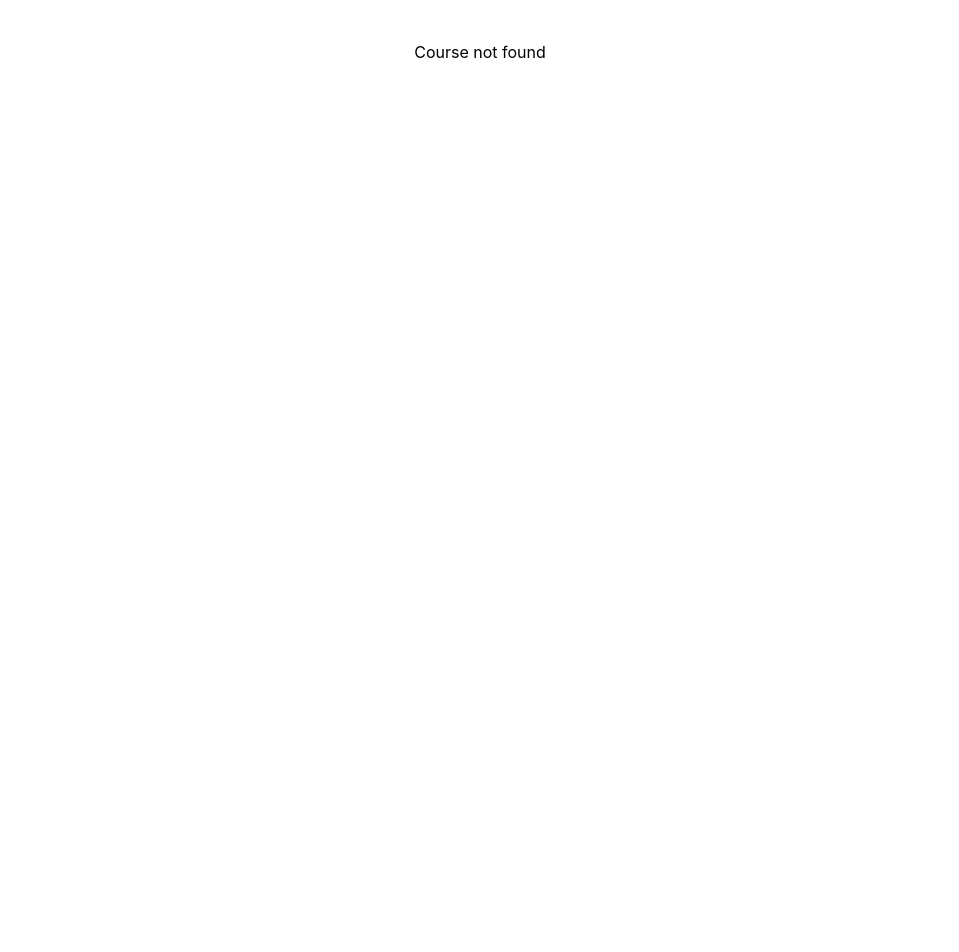
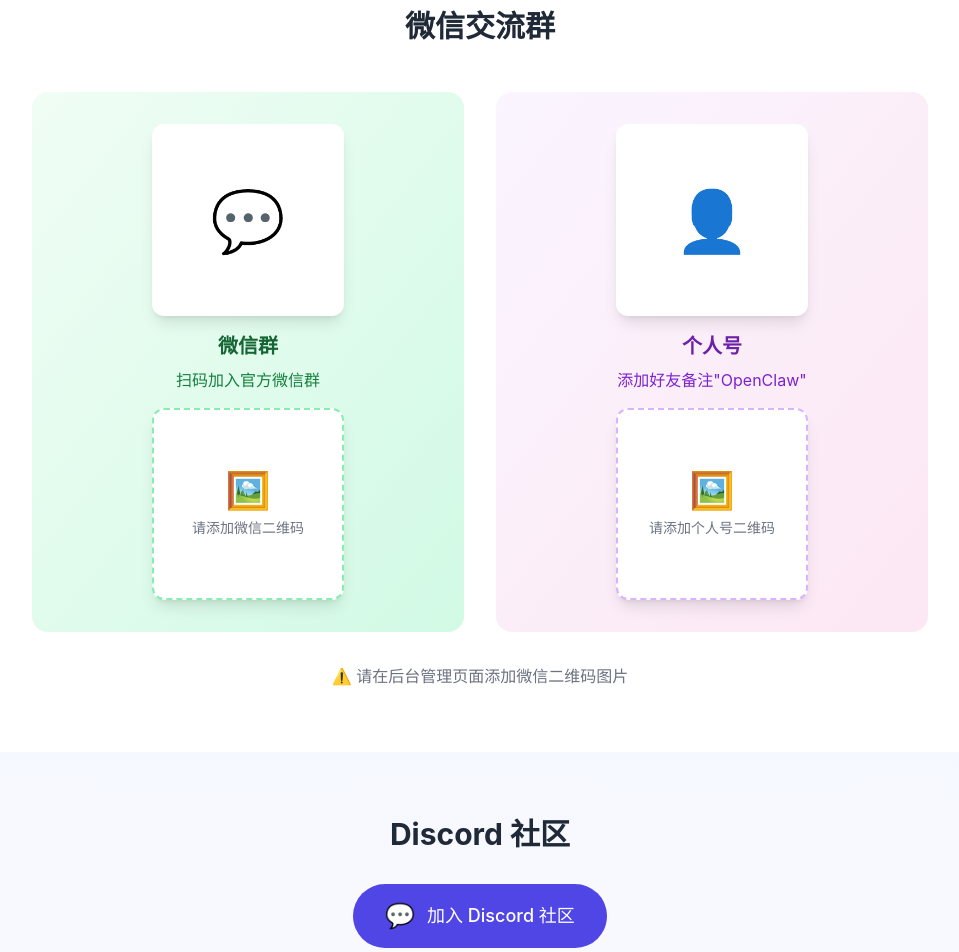
Before and after one commit to 892153301/openclawDLX, a Next.js app: page /community in a window 1280 px wide. Before the commit this address had no page. Shown: the part 348-1300 px from the top of the page, without its empty margins (160-1119 px from the left). Before the commit the page ends 800 px from the top, so only its background shows below. Built offline with nearby package versions, Linux system fonts and the light colour scheme.

Commit message:
Add community page and fix openclaw101 naming

```diff
--- /dev/null
+++ b/app/community/page.tsx
@@ -0,0 +1,142 @@
+import Link from 'next/link'
+
+export default function CommunityPage() {
+  return (
+    <div className="min-h-screen bg-gradient-to-b from-indigo-50 to-white">
+      {/* Hero */}
+      <section className="py-20 px-4">
+        <div className="max-w-4xl mx-auto text-center">
+          <h1 className="text-4xl md:text-5xl font-bold bg-gradient-to-r from-indigo-600 to-purple-600 bg-clip-text text-transparent mb-6">
+            社区
+          </h1>
+          <p className="text-xl text-gray-600 mb-8">
+            加入 OpenClaw 大龙虾社区，与志同道合的开发者一起成长
+          </p>
+        </div>
+      </section>
+
+      {/* WeChat Groups */}
+      <section className="py-16 px-4 bg-white">
+        <div className="max-w-4xl mx-auto">
+          <h2 className="text-3xl font-bold text-center text-gray-800 mb-12">
+            微信交流群
+          </h2>
+
+          <div className="grid md:grid-cols-2 gap-8">
+            {/* WeChat Group */}
+            <div className="bg-gradient-to-br from-green-50 to-emerald-100 rounded-2xl p-8 text-center">
+              <div className="w-48 h-48 mx-auto mb-4 bg-white rounded-xl shadow-lg flex items-center justify-center">
+                <span className="text-6xl">💬</span>
+              </div>
+              <h3 className="text-xl font-bold text-green-800 mb-2">微信群</h3>
+              <p className="text-green-700 mb-4">扫码加入官方微信群</p>
+              <div className="w-48 h-48 mx-auto bg-white rounded-xl shadow-lg flex items-center justify-center border-2 border-dashed border-green-300">
+                <div className="text-center">
+                  <div className="text-4xl mb-2">🖼️</div>
+                  <p className="text-sm text-gray-500">请添加微信二维码</p>
+                </div>
+              </div>
+            </div>
+
+            {/* Personal WeChat */}
+            <div className="bg-gradient-to-br from-purple-50 to-pink-100 rounded-2xl p-8 text-center">
+              <div className="w-48 h-48 mx-auto mb-4 bg-white rounded-xl shadow-lg flex items-center justify-center">
+                <span className="text-6xl">👤</span>
+              </div>
+              <h3 className="text-xl font-bold text-purple-800 mb-2">个人号</h3>
+              <p className="text-purple-700 mb-4">添加好友备注"OpenClaw"</p>
+              <div className="w-48 h-48 mx-auto bg-white rounded-xl shadow-lg flex items-center justify-center border-2 border-dashed border-purple-300">
+                <div className="text-center">
+                  <div className="text-4xl mb-2">🖼️</div>
+                  <p className="text-sm text-gray-500">请添加个人号二维码</p>
+                </div>
+              </div>
+            </div>
+          </div>
+
+          <p className="text-center text-gray-500 mt-8">
+            ⚠️ 请在后台管理页面添加微信二维码图片
+          </p>
+        </div>
+      </section>
+
+      {/* Discord */}
+      <section className="py-16 px-4">
+        <div className="max-w-4xl mx-auto text-center">
+          <h2 className="text-3xl font-bold text-gray-800 mb-8">
+            Discord 社区
+          </h2>
+
+          <a
+            href="https://discord.com/invite/clawd"
+            target="_blank"
+            rel="noopener noreferrer"
+            className="inline-flex items-center gap-3 px-8 py-4 bg-indigo-600 text-white rounded-full text-lg font-medium hover:bg-indigo-700 transition-colors"
+          >
+            <span className="text-2xl">💬</span>
+            加入 Discord 社区
+          </a>
+
+          <p className="text-gray-500 mt-4">
+            与全球开发者交流，参与讨论
+          </p>
+        </div>
+      </section>
+
+      {/* GitHub */}
+      <section className="py-16 px-4 bg-white">
+        <div className="max-w-4xl mx-auto text-center">
+          <h2 className="text-3xl font-bold text-gray-800 mb-8">
+            GitHub
+          </h2>
+
+          <a
+            href="https://github.com/openclaw/openclaw"
+            target="_blank"
+            rel="noopener noreferrer"
+            className="inline-flex items-center gap-3 px-8 py-4 bg-gray-900 text-white rounded-full text-lg font-medium hover:bg-gray-800 transition-colors"
+          >
+            <span className="text-2xl">⭐</span>
+            Star us on GitHub
+          </a>
+
+          <p className="text-gray-500 mt-4">
+            欢迎提交 Issue 和 PR，一起完善 OpenClaw
+          </p>
+        </div>
+      </section>
+
+      {/* Course QR */}
+      <section className="py-16 px-4">
+        <div className="max-w-4xl mx-auto text-center">
+          <h2 className="text-3xl font-bold text-gray-800 mb-8">
+            视频课程
+          </h2>
+
+          <div className="w-48 h-48 mx-auto bg-white rounded-xl shadow-lg flex items-center justify-center border-2 border-dashed border-indigo-300">
+            <div className="text-center">
+              <div className="text-4xl mb-2">🖼️</div>
+              <p className="text-sm text-gray-500">请添加课程二维码</p>
+            </div>
+          </div>
+
+          <p className="text-gray-500 mt-4">
+            扫码获取完整视频课程
+          </p>
+        </div>
+      </section>
+
+      {/* Back to Home */}
+      <section className="py-16 px-4">
+        <div className="max-w-4xl mx-auto text-center">
+          <Link
+            href="/"
+            className="inline-flex items-center gap-2 text-indigo-600 hover:text-indigo-700"
+          >
+            ← 返回首页
+          </Link>
+        </div>
+      </section>
+    </div>
+  )
+}
--- a/app/page.tsx
+++ b/app/page.tsx
@@ -14,8 +14,9 @@ export default function Home() {
               <Link href="#what-is" className="hover:text-primary-600">Learn</Link>
               <Link href="#skills" className="hover:text-primary-600">Skills</Link>
               <Link href="#resources" className="hover:text-primary-600">Resources</Link>
+              <Link href="/community" className="hover:text-primary-600">Community</Link>
               <Link href="/zh" className="hover:text-primary-600">🇨🇳 ZH</Link>
-              <a href="https://github.com/mengjian-github/openclaw101" target="_blank" className="hover:text-primary-600">⭐ GitHub</a>
+              <a href="https://github.com/openclaw/openclaw" target="_blank" className="hover:text-primary-600">⭐ GitHub</a>
             </div>
           </div>
         </nav>
--- a/app/resources/page.tsx
+++ b/app/resources/page.tsx
@@ -63,7 +63,7 @@ export default function ResourcesPage() {
             <Link href="/" className="text-2xl">🐾 OpenClaw 101</Link>
             <div className="flex items-center space-x-6">
               <Link href="/zh" className="hover:text-primary-600">中文</Link>
-              <a href="https://github.com/mengjian-github/openclaw101" target="_blank" className="hover:text-primary-600">⭐ GitHub</a>
+              <a href="https://github.com/mengjian-github/openclaw大龙虾" target="_blank" className="hover:text-primary-600">⭐ GitHub</a>
             </div>
           </div>
         </nav>
--- a/app/skills/page.tsx
+++ b/app/skills/page.tsx
@@ -67,7 +67,7 @@ export default function SkillsPage() {
             <div className="flex items-center space-x-6">
               <Link href="/" className="hover:text-primary-600">Home</Link>
               <Link href="/zh" className="hover:text-primary-600">中文</Link>
-              <a href="https://github.com/mengjian-github/openclaw101" target="_blank" className="hover:text-primary-600">⭐ GitHub</a>
+              <a href="https://github.com/mengjian-github/openclaw大龙虾" target="_blank" className="hover:text-primary-600">⭐ GitHub</a>
             </div>
           </div>
         </nav>
--- a/app/zh/page.tsx
+++ b/app/zh/page.tsx
@@ -12,7 +12,7 @@ interface SiteSettings {
 
 export default function ChineseHome() {
   const [settings, setSettings] = useState<SiteSettings>({
-    site_name: 'OpenClaw 101',
+    site_name: 'OpenClaw大龙虾',
     site_tagline: '从零开始的 AI 助手搭建指南',
     primary_color: '#6366f1',
     accent_color: '#8b5cf6'
@@ -56,8 +56,9 @@ export default function ChineseHome() {
               <Link href="#what-is" className="hover:opacity-80" style={{ color: settings.primary_color }}>学习</Link>
               <Link href="#skills" className="hover:opacity-80" style={{ color: settings.primary_color }}>技能</Link>
               <Link href="#resources" className="hover:opacity-80" style={{ color: settings.primary_color }}>资源</Link>
+              <Link href="/community" className="hover:opacity-80" style={{ color: settings.primary_color }}>社区</Link>
               <Link href="/" className="hover:opacity-80">🇺🇸 EN</Link>
-              <a href="https://github.com/mengjian-github/openclaw101" target="_blank" className="hover:opacity-80">⭐ GitHub</a>
+              <a href="https://github.com/mengjian-github/openclaw大龙虾" target="_blank" className="hover:opacity-80">⭐ GitHub</a>
             </div>
           </div>
         </nav>
```
